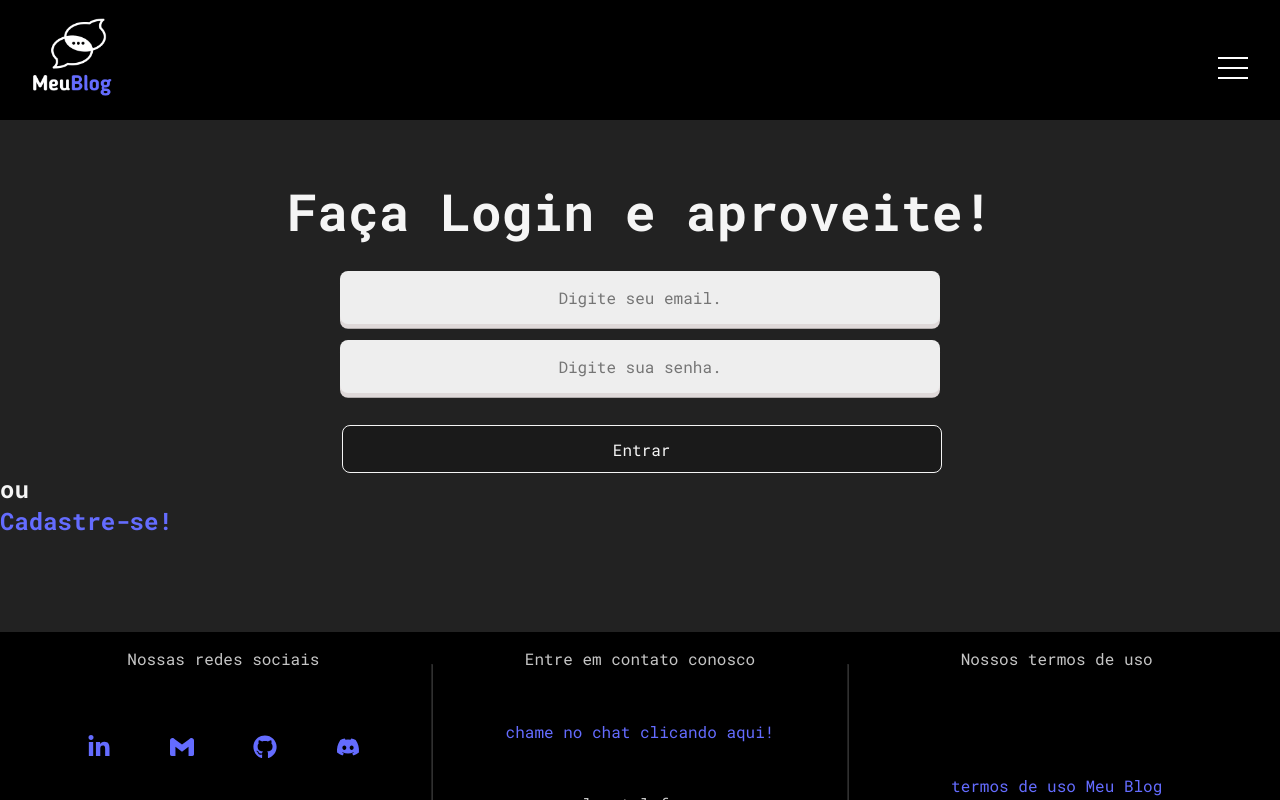
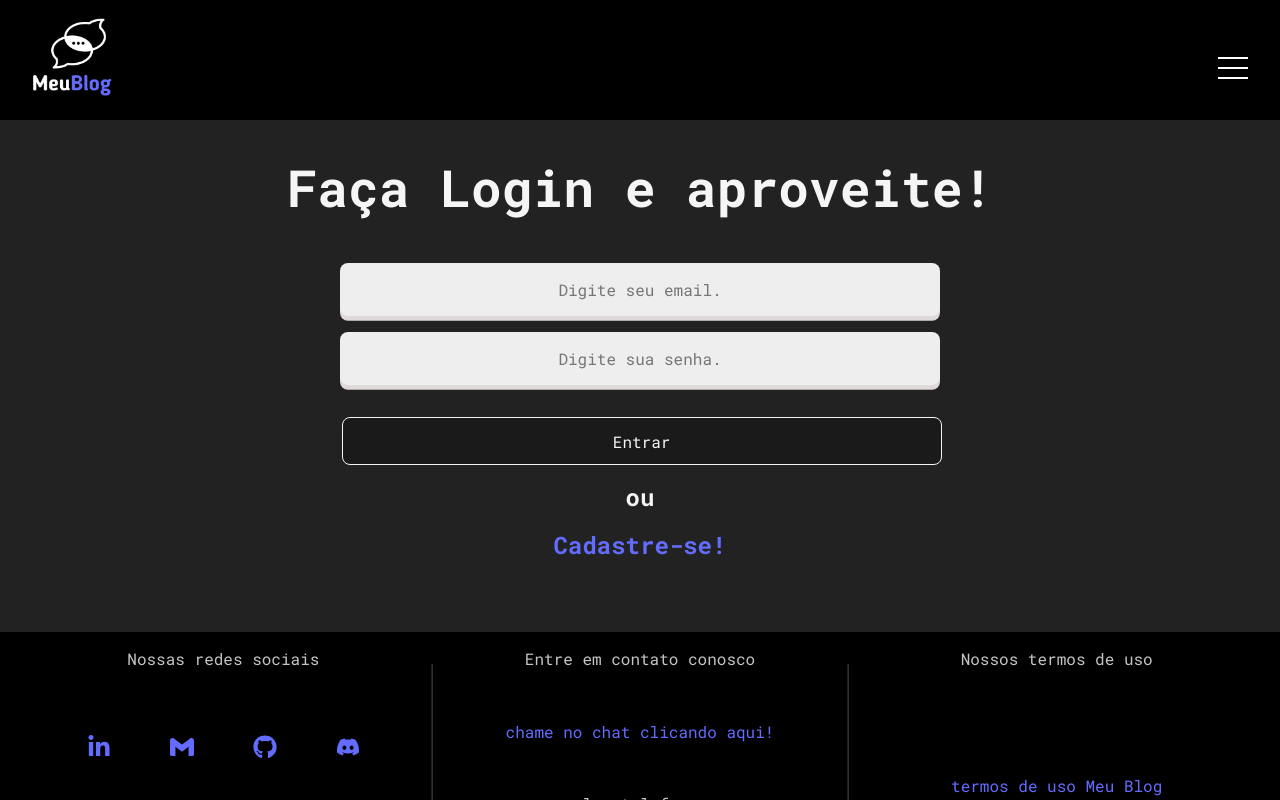
Before and after one commit to alexandreSouza31/Meu_Blog, a React (Vite) app: page /login in a window 1280 px wide. Shown: the top 800 px of the page. Built offline with nearby package versions, Linux system fonts and the light colour scheme; no server answers.

Commit message:
will adjust the form

```diff
--- a/src/components/pages/Login/Login.css
+++ b/src/components/pages/Login/Login.css
@@ -4,4 +4,6 @@
     justify-content: center;
     width: 100%;
     min-height: 60vh;
+    gap: 1rem;
+    text-align: center;
 }
```
